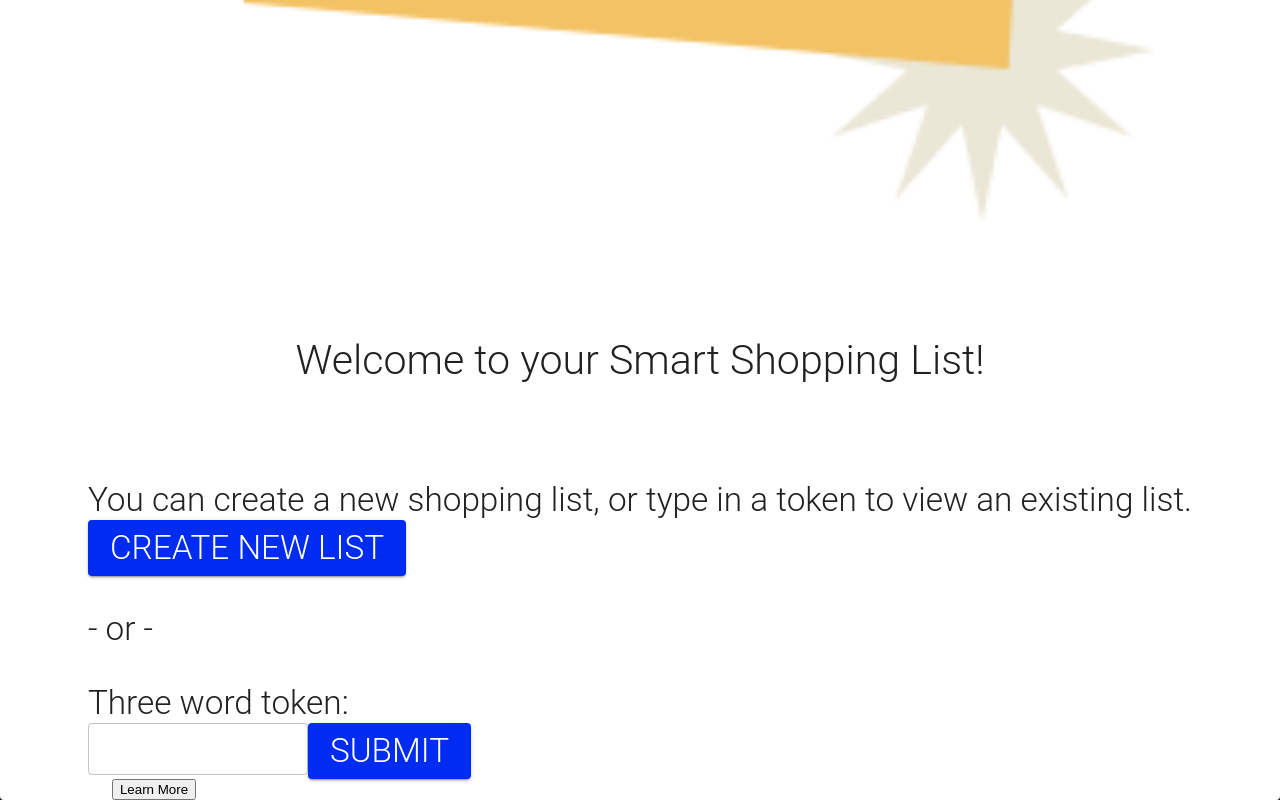
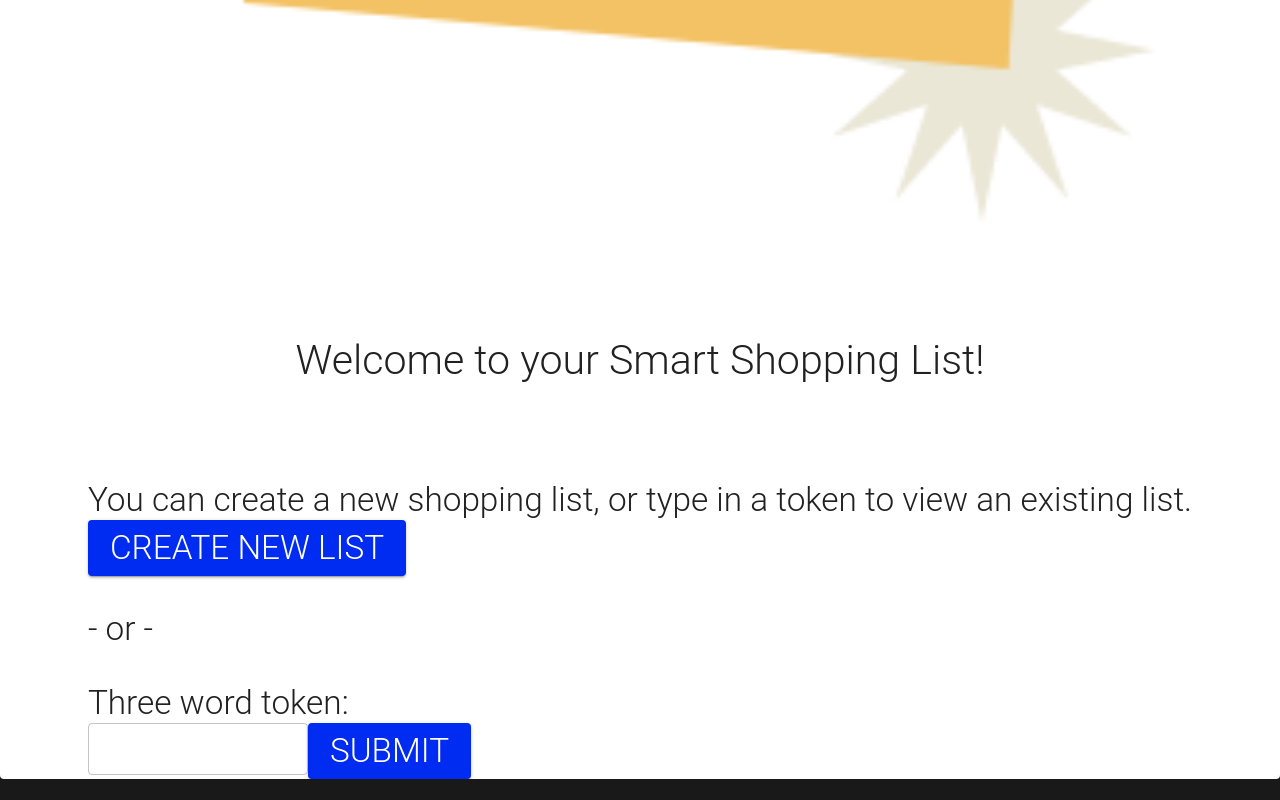
Before and after one commit to the-collab-lab/tcl-57-smart-shopping-list, a React (Vite) app: page / in a window 1280 px wide. Shown: the part 953-1753 px from the top of the page. After the commit the page ends 1732 px from the top, so only its background shows below. Built offline with nearby package versions, Linux system fonts and the light colour scheme.

Commit message:
style: remove modal

```diff
--- a/src/views/Home.jsx
+++ b/src/views/Home.jsx
@@ -99,13 +99,6 @@ export function Home({ setListToken }) {
 						</div>
 					</form>
 
-					<Container>
-						<div>
-							<button onClick={toggleModal}>Learn More</button>
-							{isModalOpen && <Modal closeModal={toggleModal} />}
-						</div>
-					</Container>
-
 					{tokenExists && <Navigate to="/list" replace={true}></Navigate>}
 				</Box>
 			</div>
```
